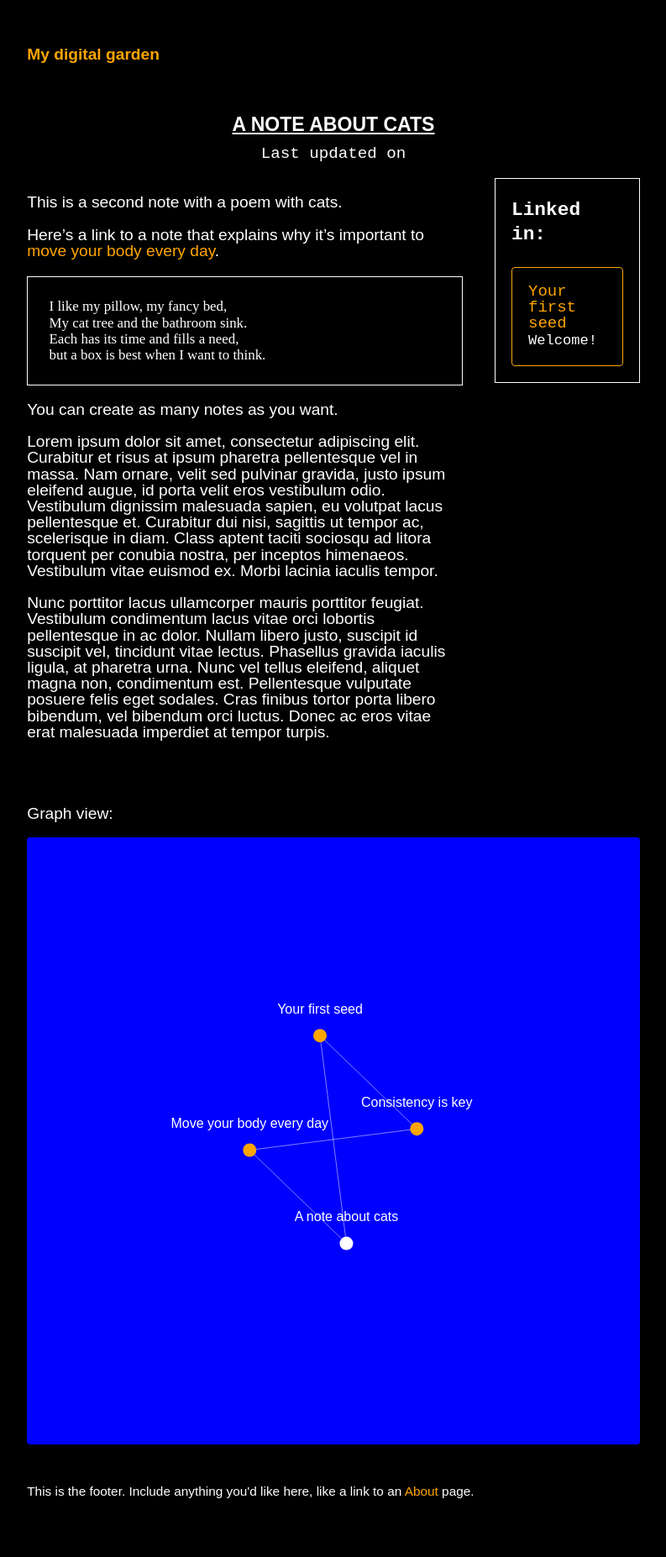
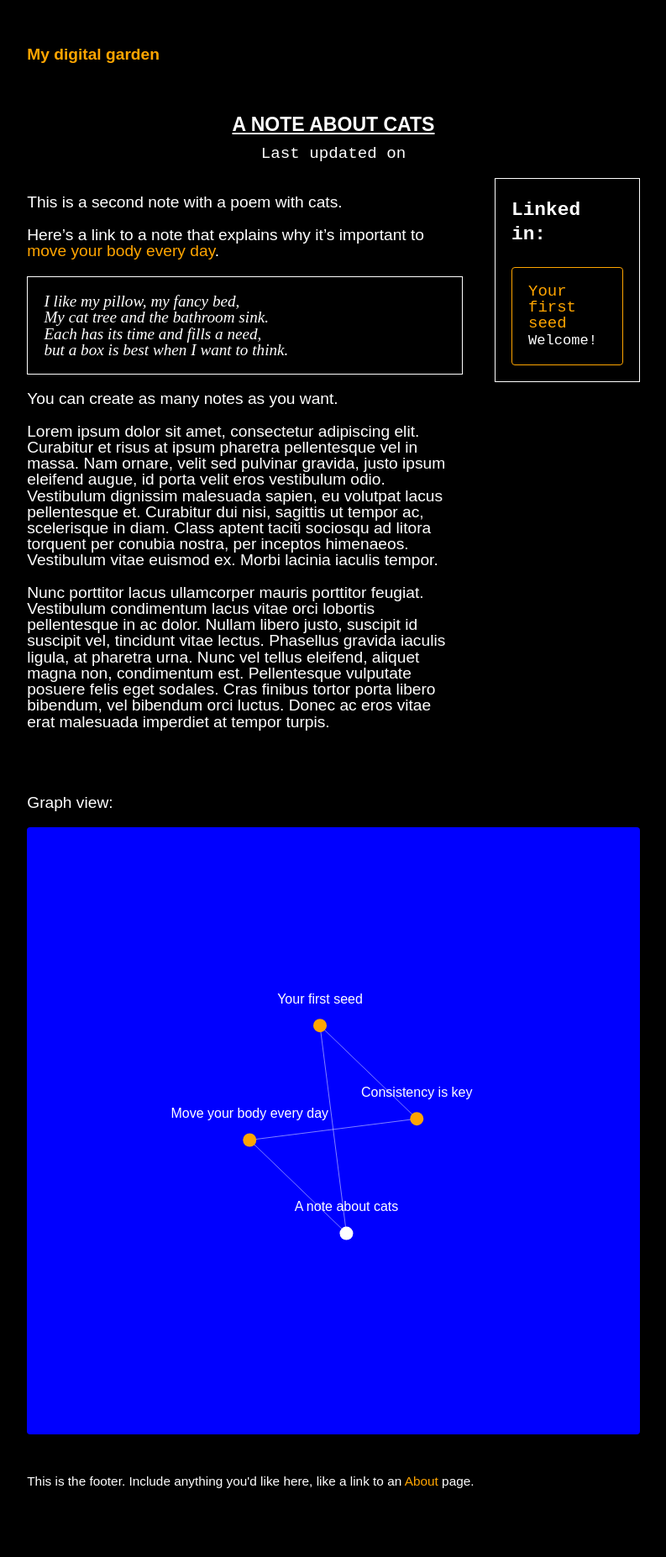
Before and after one commit to xcela/Exocore, a Jekyll site: the page built from _notes/cats.md, in a window 1280 px wide. Shown: the whole page at 84% size, without its empty margins (243-1036 px from the left). Built offline with Jekyll 4.4.1, drawn with Linux system fonts in a browser that asks for light colours.

Commit message:
Update _style.scss

```diff
--- a/_sass/_style.scss
+++ b/_sass/_style.scss
@@ -53,10 +53,11 @@ img {
 }
 
 blockquote {
-  padding: 1.5em;
+  padding: 1em;
   margin: 0;
-  font-size: 0.88em;
+  font-size: 1em;
   font-family: serif;
+    font-style: italic;
   background: $color-box-background;
   border-radius: $border-radius;
   border: 1px solid white;
@@ -159,6 +160,7 @@ nav {
   background-color: black;
   border-radius: 4px;
   padding:1em;
+  line-height:1em;
 }
 
 code {
```
